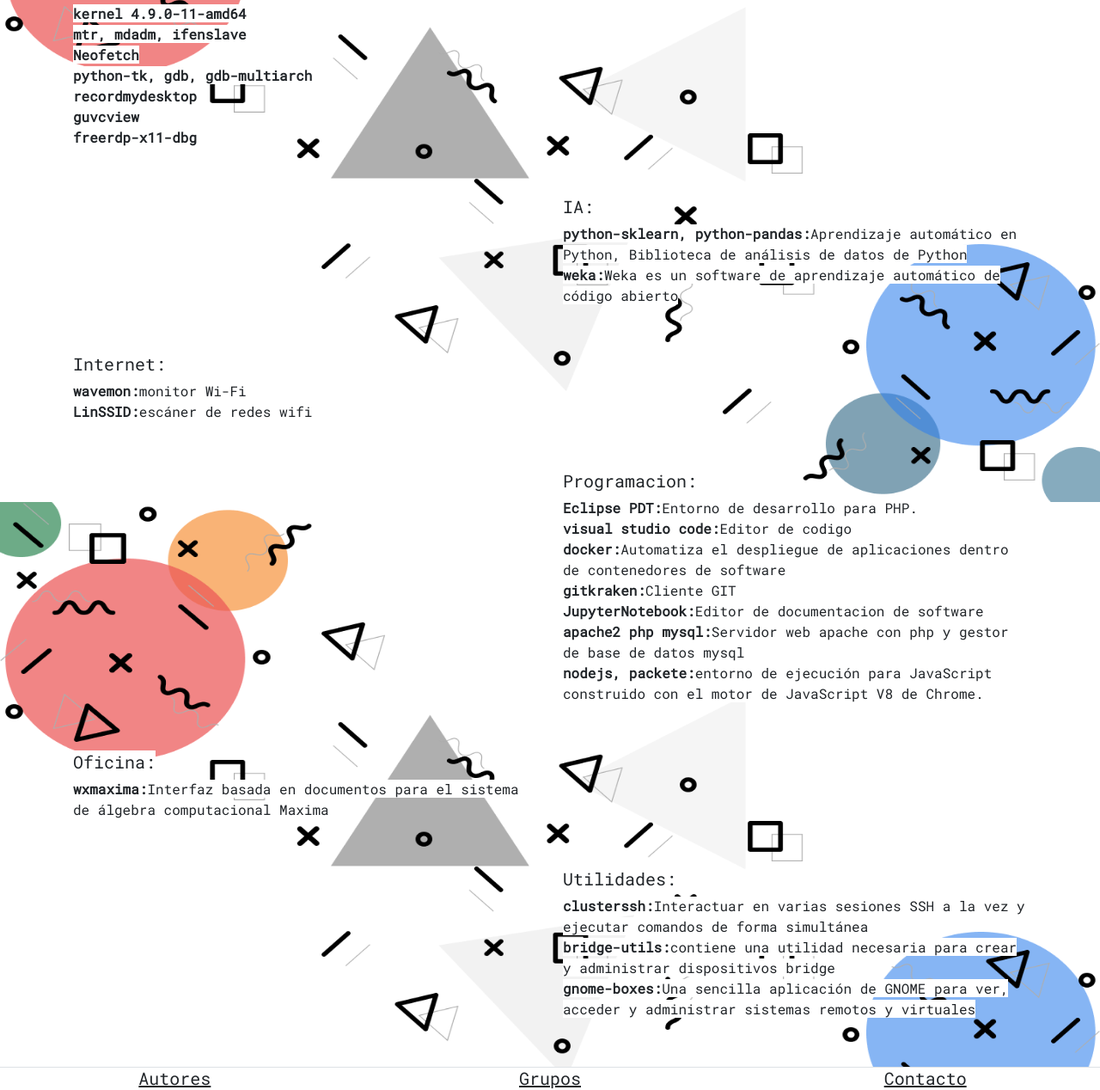
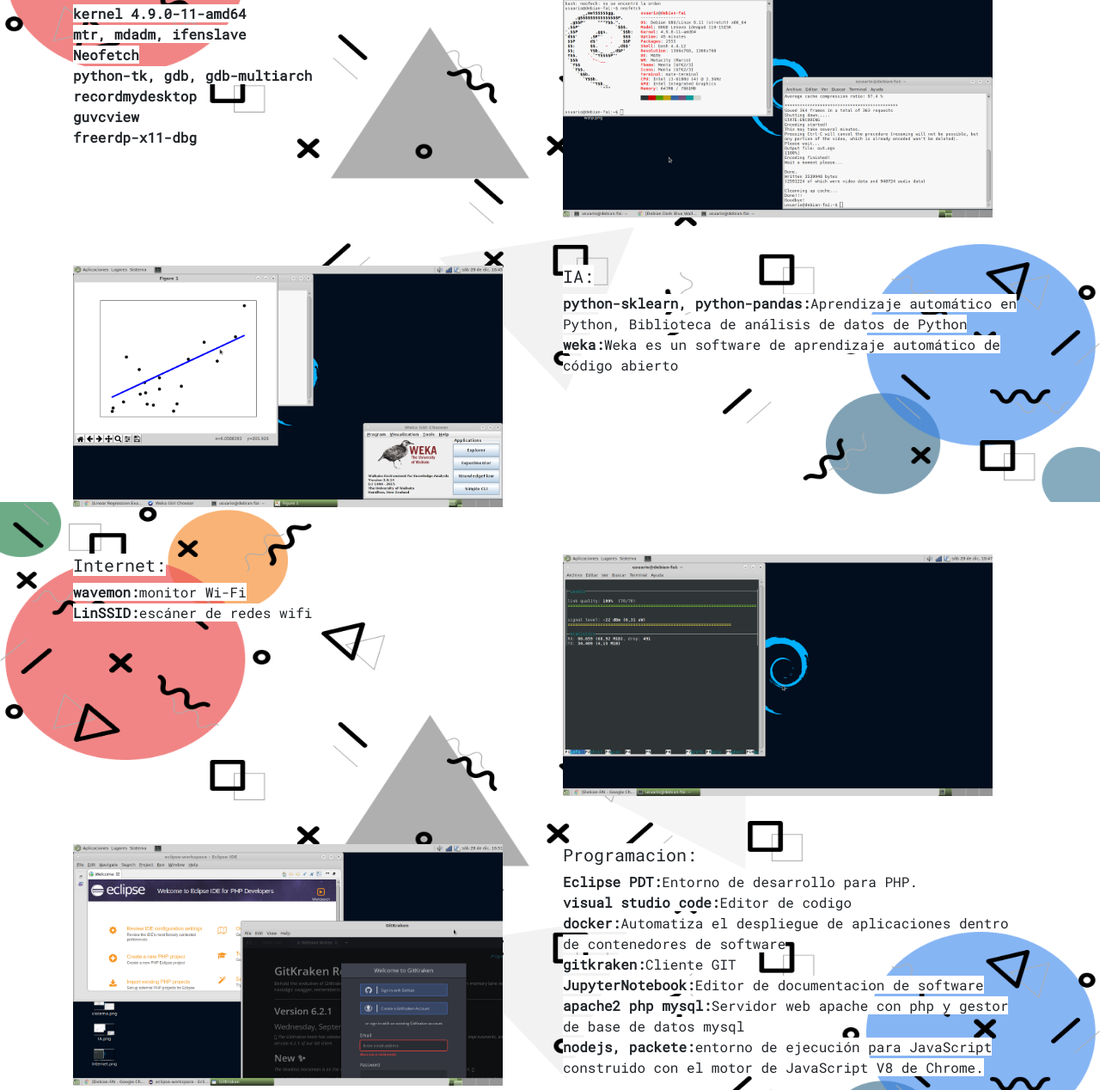
Before and after one commit to francoZuniga32/debian-fai, a plain HTML site: page index.html in a window 1280 px wide. Shown: the part 3416-4684 px from the top of the page at 86% size. Drawn offline with nearby package versions, Linux system fonts and the light colour scheme.

Commit message:
d2812h1949

```diff
--- a/index.html
+++ b/index.html
@@ -211,11 +211,13 @@
               <strong>freerdp-x11-dbg</strong>
             </span>
           </div>
-          <div class="col img"></div>
+          <div class="col img">
+            <img src="Media/sistema.png" alt="" width="500px">
+          </div>
         </div>
         <div class="row">
           <div class="col img">
-            <img src="" alt="">
+            <img src="Media/IA.png" alt="" width="500px">
           </div>
           <div class="col">
             <h5><span class="bg-white">IA:</span></h5>
@@ -238,12 +240,12 @@
             </span>
           </div>
           <div class="col img">
-            <img src="" alt="">
+            <img src="Media/Internet.png" alt="" width="500px">
           </div>
         </div>
         <div class="row">
           <div class="col img">
-            <img src="" alt="">
+            <img src="Media/programacion.png" alt="" width="500px">
           </div>
           <div class="col">
             <h5><span class="bg-white">Programacion:</span></h5>
@@ -272,12 +274,12 @@
             </span>
           </div>
           <div class="col img">
-            <img src="" alt="">
+            <img src="Media/oficina.png" alt="" width="500px">
           </div>
         </div>
         <div class="row">
           <div class="col img">
-            <img src="" alt="">
+            <img src="Media/utilidades.png" alt="" width="500px">
           </div>
           <div class="col">
               <h5><span class="bg-white">Utilidades:</span></h5>
```
Also changed, not shown: Media/IA.png (added), Media/Internet.png (added), Media/oficina.png (added), Media/programacion.png (added), Media/sistema.png (added), Media/utilidades.png (added).
